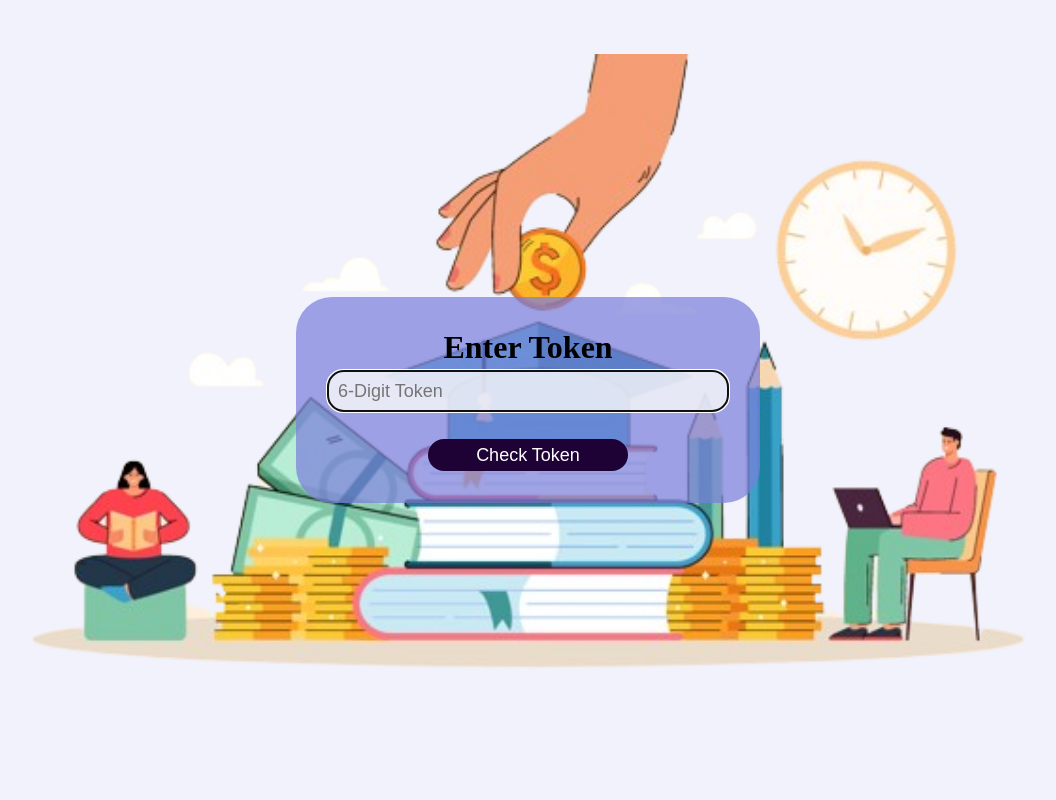
After one commit to takenbytoofy/Fee-Management-System, a PHP site: page /Login/token-form.php in a window 1280 px wide. The commit adds this page. Shown: the whole page, without its empty margins (112-1168 px from the left). Run offline with PHP 8.4, Linux system fonts and the light colour scheme.

Commit message:
Progress

```diff
--- a/FunctionFiles/validate-session.php
+++ b/FunctionFiles/validate-session.php
@@ -1,7 +1,7 @@
 <?php
 
     session_start();
-    if(!isset($_SESSION['state'])) {
+    if(isset($_SESSION['state']) == 'active') {
         echo "<script>
             if (confirm('No login session detected. Do you want to login?') == true) {
                 window.location = '../Login/login-page.php';
--- /dev/null
+++ b/Login/token-form.php
@@ -0,0 +1,103 @@
+<?php
+    session_start();
+
+    $pageTitle = "Validate Token";
+    require("../FunctionFiles/dbconnect.php");
+    include("../Layouts/header.php");
+?>
+<style>
+
+    .check-form {
+        height: 100vh;
+        width: 100vw;
+        display: flex;
+        align-items: center;
+        justify-content: center;
+        background-color: rgba(122, 126, 219, 10%);
+        background-image: url("./form-image.png");
+        background-position: center;
+        background-repeat: no-repeat;
+        background-size: contain;
+    }
+
+    .token-input {
+        padding-left: 10px;
+        color: rgb(30, 2, 54);
+        font-size: 18px;
+        text-align: left;
+        background-color: rgba(250, 250, 250, 80%);
+        width: 400px;
+        height: 40px;
+        border-radius: 16px;
+        border: none;
+    }
+
+    #token-form {
+        border-radius: 36px;
+        padding: 2rem 2rem;
+        height: auto;
+        width: auto;
+        background-color: rgba(122, 126, 219, 70%);
+        display: flex;
+        flex-direction: column;
+        align-items: center;
+        justify-content: center;
+        gap: 5px;
+    }
+
+    #token-form #confirm-button {
+        height: 32px;
+        width: 200px;
+        font-size: 18px;
+        color: white;
+        border-radius: 36px;
+        border: none;
+        background-color: rgba(30, 2, 54, 100%);
+    }
+
+    #token-form #confirm-button:hover {
+        transition-duration: 300ms;
+        background-color: rgba(30, 2, 54, 50%);
+    }
+
+    #token-form #confirm-button:active {
+        transition-duration: 300ms;
+        transform: scale(1.05);
+    }
+
+
+</style>
+
+<script>
+
+    function validateFormInput () {
+        var token = document.forms["token-form"]["token"].value;
+
+
+        if (token == "") {
+            alert("Please enter your 6-digit token.");
+            return false;
+        } else {
+            return true;
+        }
+    }
+
+</script>
+
+<div class="check-form">
+
+    <form id="token-form" action="../FunctionFiles/validate-token.php" method="post" onsubmit="return validateFormInput()">
+
+        <h1> Enter Token </h1>
+
+        <input class="token-input" type="text" name="token" placeholder="6-Digit Token" maxlength="6" autofocus><br>
+
+        <button id="confirm-button" type="submit"> Check Token </button>
+
+    </form>
+
+</div>
+
+<?php
+    include("../Layouts/footer.php");
+?>
```
Also changed, not shown: FunctionFiles/change-password.php (added, +25 -0 lines), FunctionFiles/login-validate.php (+12 -11 lines), FunctionFiles/validate-token.php (added, +23 -0 lines), Login/new-password.php (+16 -7 lines).
